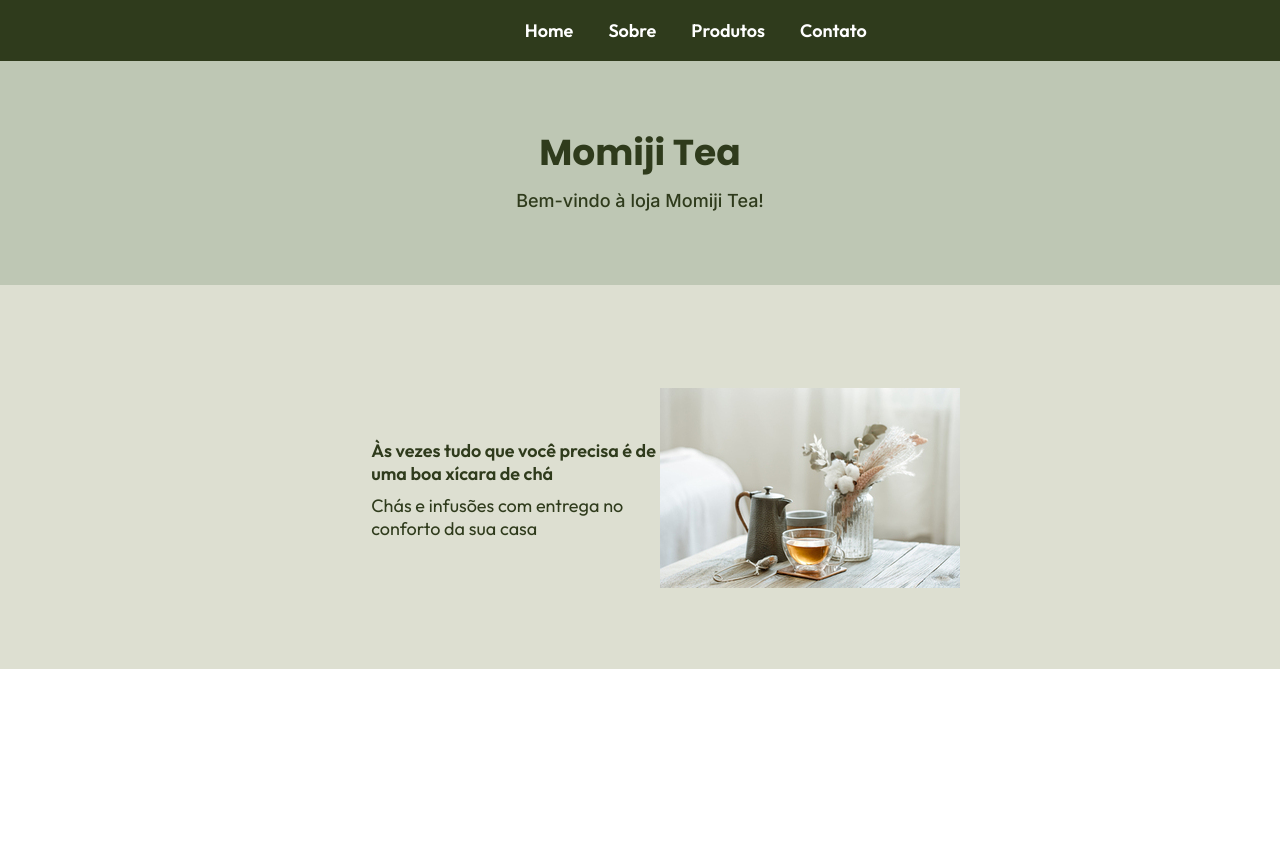
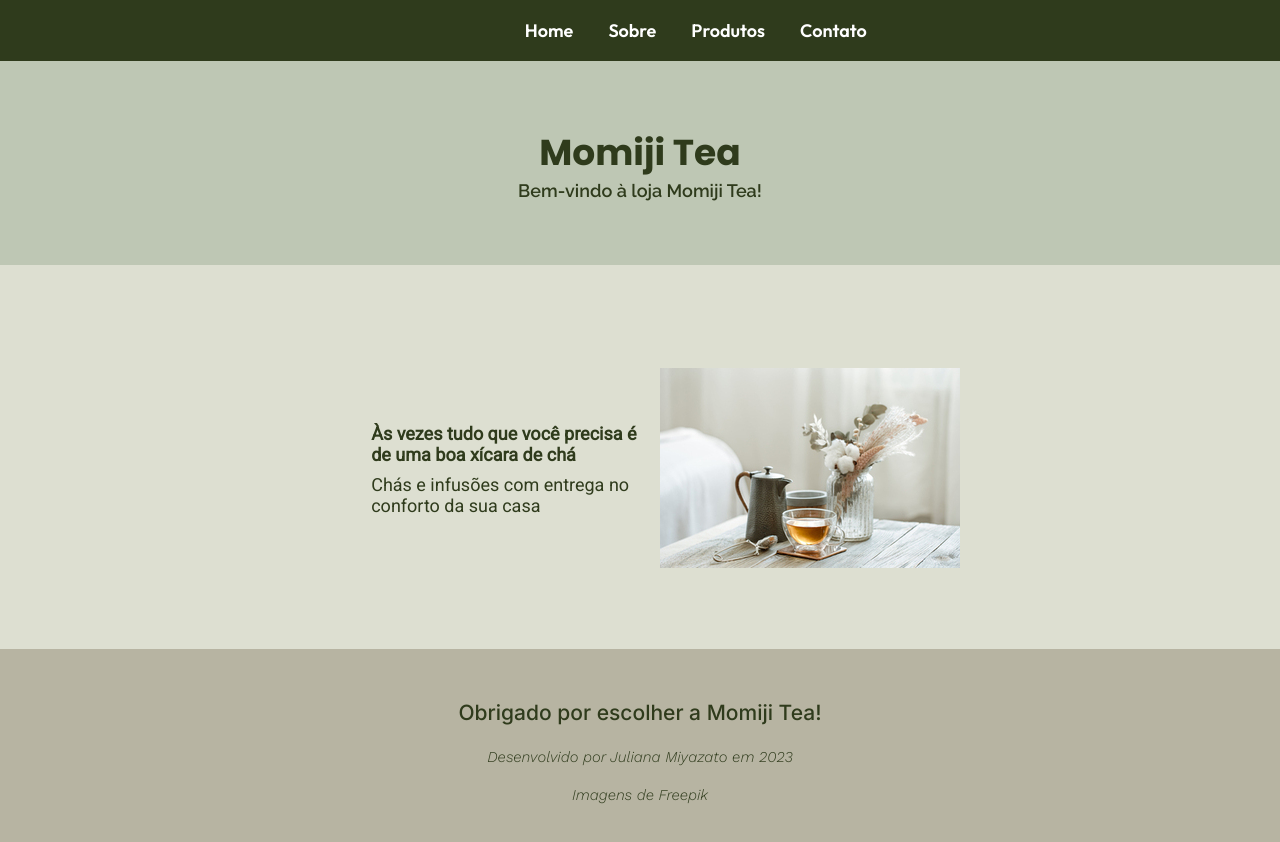
Before and after one commit to miyazatojj/lojinha, a plain HTML site: page index.html in a window 1280 px wide. Before the commit the page ends 800 px from the top, so only its background shows below. Drawn offline with nearby package versions, Linux system fonts and the light colour scheme.

Commit message:
adicionando o footer

```diff
--- a/index.html
+++ b/index.html
@@ -31,6 +31,10 @@
             </div>
         </section>
     </main>
-    <footer></footer>
+    <footer class="rodape">
+        <p class="rodape__texto">Obrigado por escolher a Momiji Tea!</p>
+        <p>Desenvolvido por Juliana Miyazato em 2023</p>
+        <p>Imagens de Freepik</p>
+    </footer>
 </body>
 </html>
--- a/style.css
+++ b/style.css
@@ -1,4 +1,4 @@
-@import url('https://fonts.googleapis.com/css2?family=Inter:wght@500&family=Outfit:wght@400;600&family=Poppins:wght@700&display=swap');
+@import url('https://fonts.googleapis.com/css2?family=Inter:wght@500&family=Outfit:wght@400;600&family=Poppins:wght@700&family=Raleway:wght@600&family=Roboto&family=Work+Sans:ital,wght@1,300&display=swap');
 
 * {
     margin: 0;
@@ -44,9 +44,8 @@ body {
 
 .apresentacao__texto {
     text-align: center;
-    font-family: 'Inter', sans-serif;
+    font-family: 'Raleway', sans-serif;
     font-size: 18px;
-    padding: 10px;
 }
 
 .apresentacao__conteudo {
@@ -55,7 +54,7 @@ body {
     align-items: center;
     padding: 8% 25% 6% 29%;
     justify-content: space-between;
-    font-family: 'Outfit', sans-serif;
+    font-family: 'Roboto', sans-serif;
     color: #2F3B1C;
 }
 
@@ -67,3 +66,18 @@ body {
      font-size: 18px;
      margin-top: 9px;
 }
+
+.rodape {
+    background-color: #B7B4A2;
+    color: #2F3B1C;
+    padding: 3%;
+    text-align: center;
+    font-size: 15px;
+    line-height: 2.5;
+    font-family: 'Work Sans', sans-serif;
+}
+
+.rodape__texto {
+    font-size: 21px;
+    font-family: 'Inter', sans-serif;
+}
```
